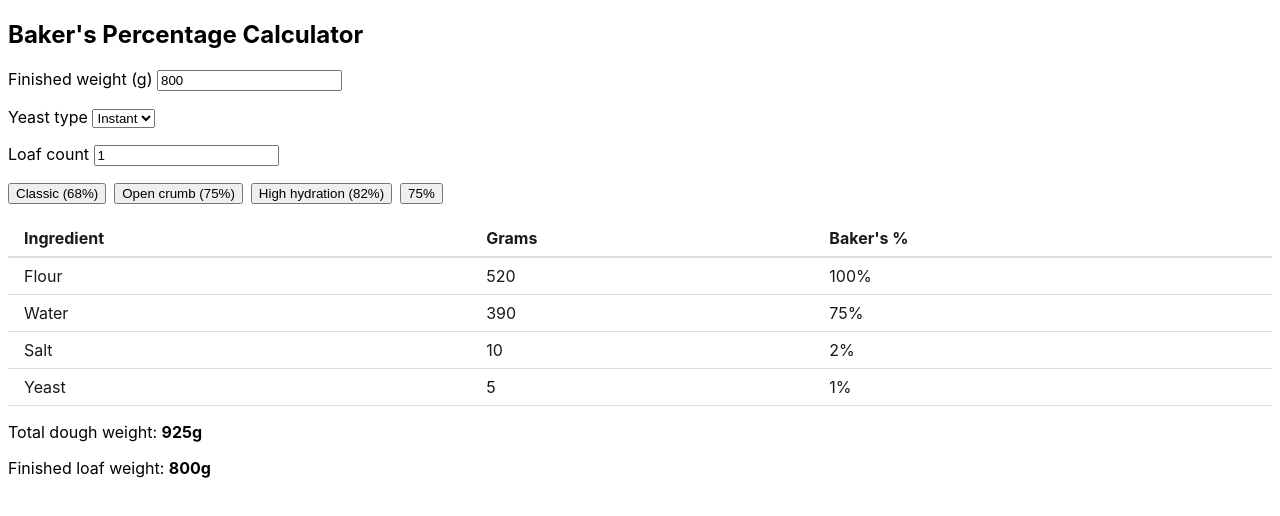
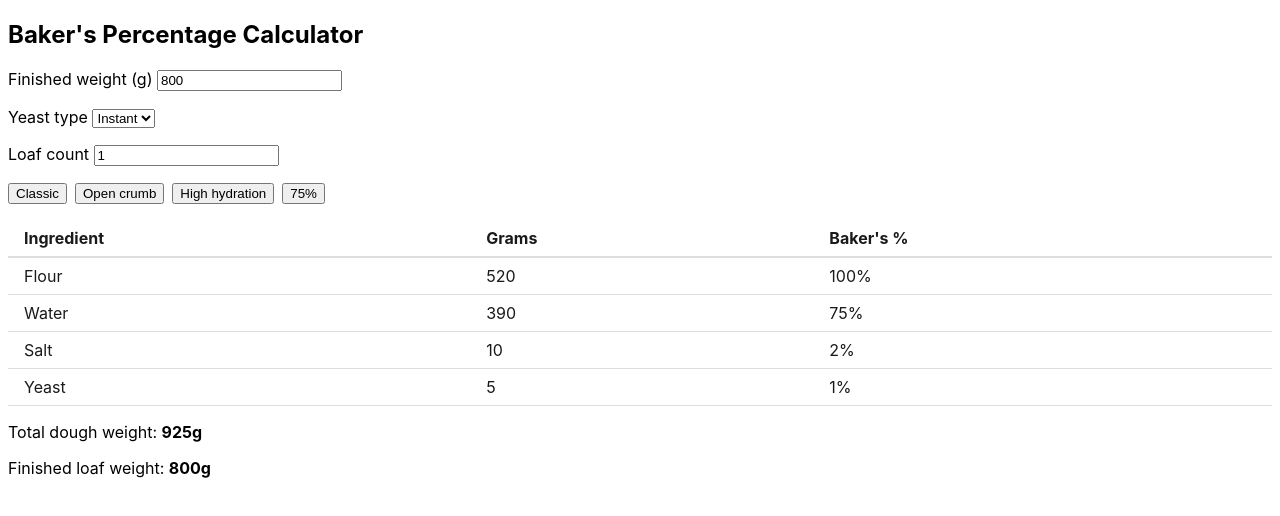
Before and after one commit to nymann/bakers-percentage, a React (Vite) app: page / in a window 1280 px wide. Shown: the top 516 px of the page. Built offline with nearby package versions, Linux system fonts and the light colour scheme.

Commit message:
Fix duplicate hydration percentage display
Remove percentage from preset button labels — the standalone
percentage button already shows the current value.

```diff
--- a/src/adapters/driving/RecipeCalculator.tsx
+++ b/src/adapters/driving/RecipeCalculator.tsx
@@ -145,7 +145,7 @@ function RecipeCalculatorView() {
               onClick={() => selectHydrationPreset(preset.name)}
               style={{ marginRight: tokens.spacing.sm }}
             >
-              {preset.name} ({Math.round(preset.percentage * 100)}%)
+              {preset.name}
             </button>
           ))}
           <button
```
